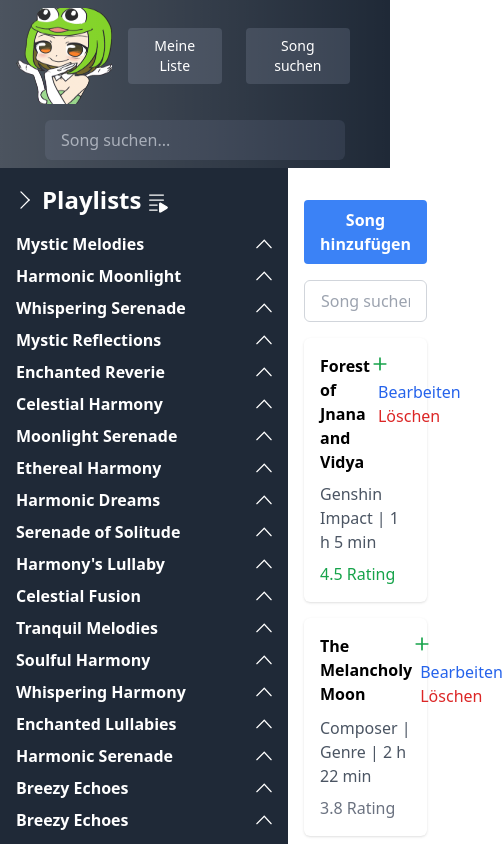
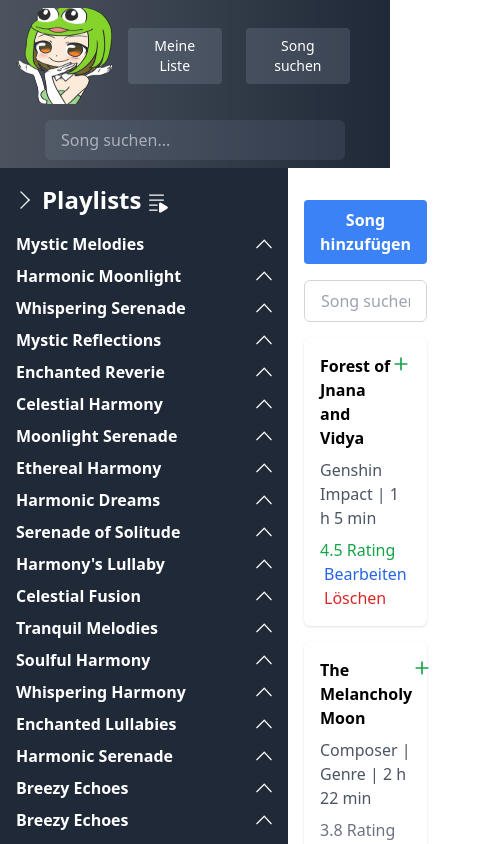
Before and after one commit to dominictosku/Mongo-Python, a Vue app in the folder jukebox/: page / in a window 390 px wide. Shown: the top 844 px of the page, 503 px wide, since content can reach past the window. Built offline with nearby package versions, Linux system fonts and the light colour scheme.

Commit message:
feat: better crud button appearance on mobile

```diff
--- a/jukebox/src/components/Song.vue
+++ b/jukebox/src/components/Song.vue
@@ -1,4 +1,6 @@
 <script setup>
+import { onMounted, ref } from 'vue'
+
 defineProps({
     song: {
         name: String,
@@ -13,7 +15,25 @@ defineProps({
     },
 })
 
+const isMobileView = ref(false);
+
+onMounted(() => {
+    handleScreenWidthChange();
+})
+
 /* functions */
+
+
+function handleScreenWidthChange() {
+    let screenWidth = window.innerWidth || document.documentElement.clientWidth || document.body.clientWidth;
+    console.log(screenWidth);
+
+    if (screenWidth < 768) isMobileView.value = true;
+    else isMobileView.value = false;
+
+    console.log(isMobileView.value);
+}
+
 // return the duration in h or m format
 function durationValue(duration) {
     if (duration >= 60) {
@@ -43,6 +63,7 @@ function isLastAttribute(attribute, attributes) {
     return attribute === attributes[attributes.length - 1];
 }
 
+window.addEventListener('resize', handleScreenWidthChange);
 </script>
 
 <template>
@@ -55,8 +76,10 @@ function isLastAttribute(attribute, attributes) {
                     <path d="M12 5v14m-7-7h14"></path>
                 </svg>
             </button>
-            <button v-if="showCRUDButtons" class="text-blue-600" @click="editSong(song)">Bearbeiten</button>
-            <button v-if="showCRUDButtons" class="text-red-600" @click="deleteSong(song)">Löschen</button>
+            <span v-if="!isMobileView">
+                <button v-if="showCRUDButtons" class="text-blue-600 mx-1" @click="editSong(song)">Bearbeiten</button>
+                <button v-if="showCRUDButtons" class="text-red-600 mx-1" @click="deleteSong(song)">Löschen</button>
+            </span>
         </div>
     </div>
     <div class="text-gray-600 mb-2">
@@ -67,6 +90,10 @@ function isLastAttribute(attribute, attributes) {
         </span>
     </div>
     <div class="text-gray-500" :class="song.rating >= 4 ? 'text-green-600' : ''">{{ song.rating }} Rating</div>
+    <div v-if="isMobileView">
+        <button class="text-blue-600 mx-1" @click="editSong(song)">Bearbeiten</button>
+        <button class="text-red-600 mx-1" @click="deleteSong(song)">Löschen</button>
+    </div>
 </template>
 
 <style scoped></style>
```
